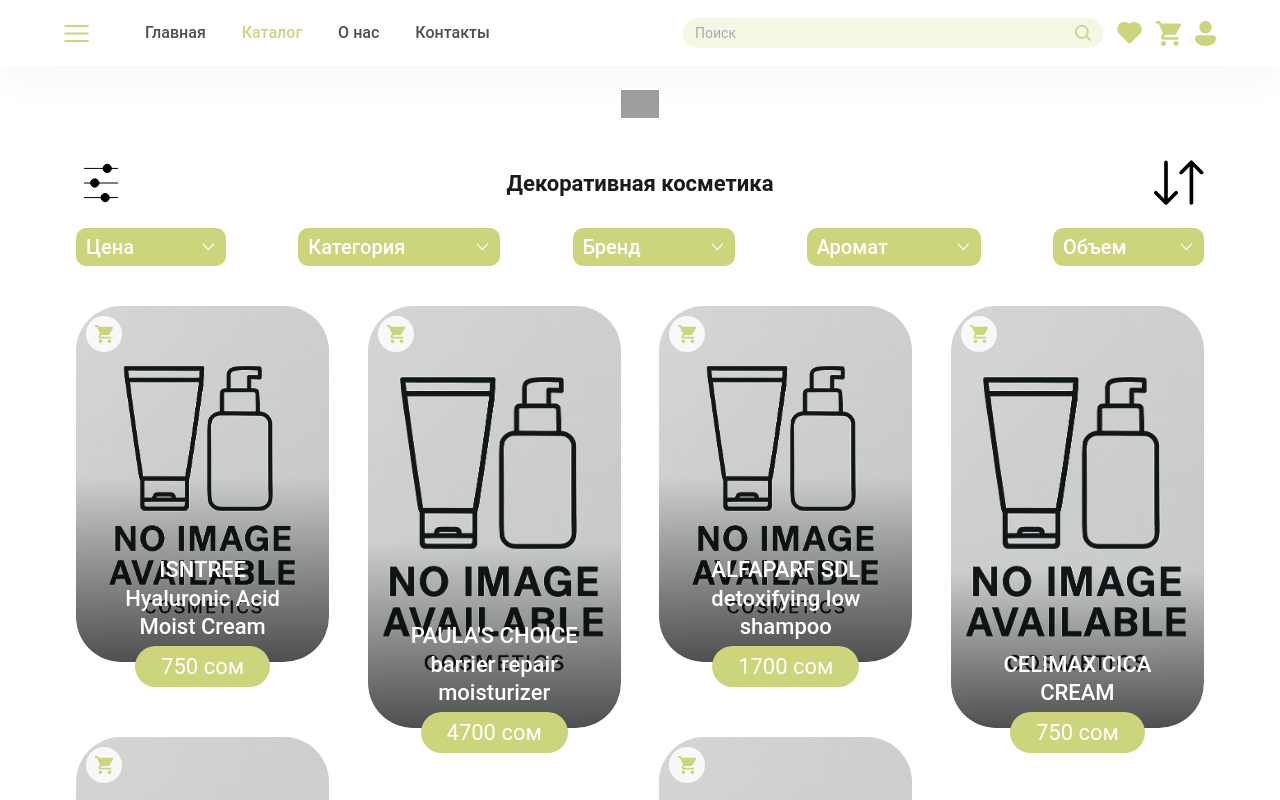
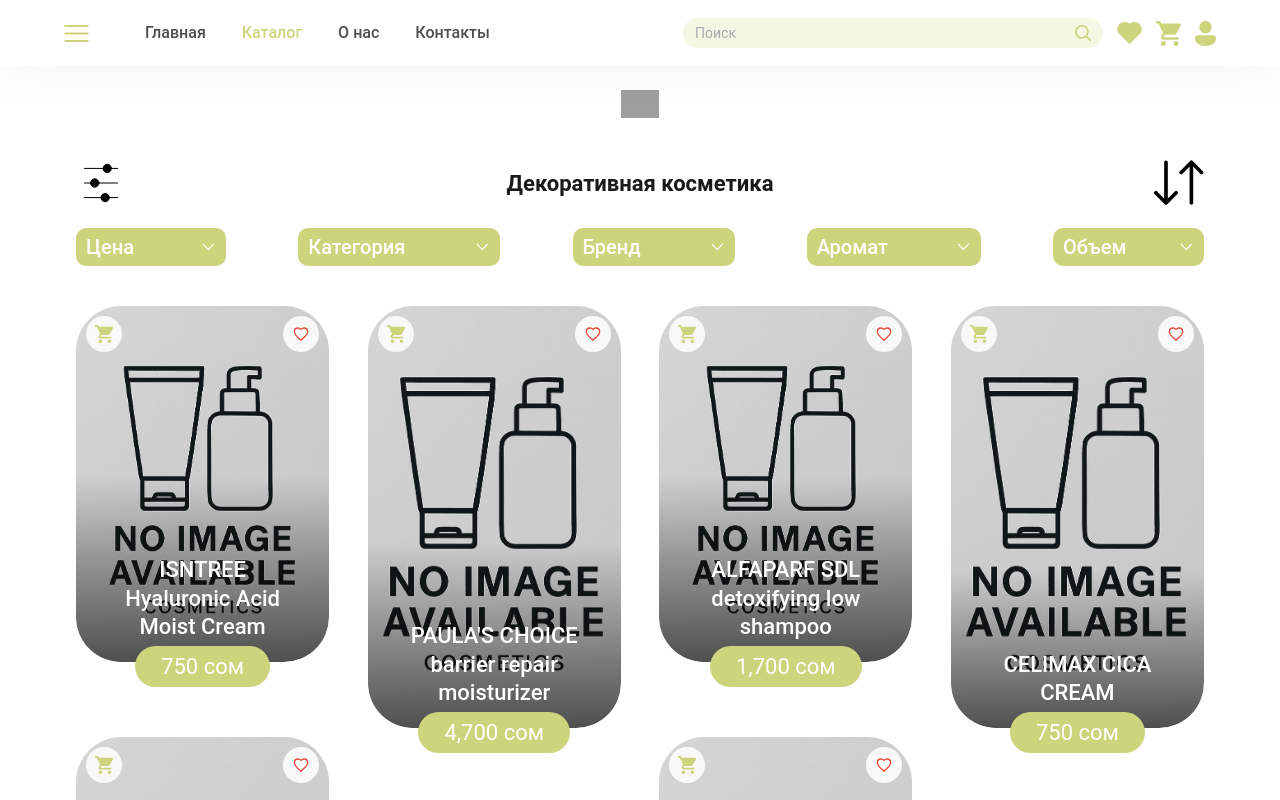
Before and after one commit to begimai12/distore, a React (Vite) app: page /catalog in a window 1280 px wide. Shown: the top 800 px of the page. Built offline with nearby package versions, Linux system fonts and the light colour scheme; grey boxes are pictures that could not be loaded; a web font is replaced by a local one.

Commit message:
Navigate to productpage on card click from Newproducts and Catalog

```diff
--- a/src/components/Catalogimgs/Catalogimgs.jsx
+++ b/src/components/Catalogimgs/Catalogimgs.jsx
@@ -1,4 +1,7 @@
 import { useState, useEffect } from "react";
+import { useNavigate } from "react-router-dom";
+import { useCart } from "../../context/CartContext";
+import { useWishlist } from "../../context/WishlistContext";
 import "./catalogimgs.css";
 import defaultImg from "../../assets/default.png";
 
@@ -34,48 +37,35 @@
 
 function applyFilters(products, filters) {
     let result = [...products];
-
     if (filters.categories.length > 0) {
         result = result.filter(p => filters.categories.includes(p.category));
     }
-
     result = result.filter(p => p.price >= filters.priceFrom && p.price <= filters.priceTo);
-
     switch (filters.sort) {
-        case "Цена: по возрастанию":
-            result.sort((a, b) => a.price - b.price);
-            break;
-        case "Цена: по убыванию":
-            result.sort((a, b) => b.price - a.price);
-            break;
-        case "По новизне":
-            result.sort((a, b) => b.id - a.id);
-            break;
-        default:
-            break;
+        case "Цена: по возрастанию": result.sort((a, b) => a.price - b.price); break;
+        case "Цена: по убыванию": result.sort((a, b) => b.price - a.price); break;
+        case "По новизне": result.sort((a, b) => b.id - a.id); break;
+        default: break;
     }
-
     return result;
 }
 
 export default function CatalogImgs({ filters = { categories: [], priceFrom: 0, priceTo: 10000, sort: "Исходная сортировка" } }) {
     const [currentPage, setCurrentPage] = useState(1);
+    const navigate = useNavigate();
+    const { addToCart } = useCart();
+    const { toggleWishlist, isInWishlist } = useWishlist();
 
     useEffect(() => { setCurrentPage(1); }, [filters]);
 
     const filtered = applyFilters(ALL_PRODUCTS, filters);
     const totalPages = Math.max(1, Math.ceil(filtered.length / ITEMS_PER_PAGE));
     const safePage = Math.min(currentPage, totalPages);
-
-    const paginated = filtered.slice(
-        (safePage - 1) * ITEMS_PER_PAGE,
-        safePage * ITEMS_PER_PAGE
-    );
+    const paginated = filtered.slice((safePage - 1) * ITEMS_PER_PAGE, safePage * ITEMS_PER_PAGE);
 
     const renderPages = () => {
         const pages = [];
         const showFirst = safePage <= 5;
-
         if (totalPages <= 7) {
             for (let p = 1; p <= totalPages; p++) {
                 pages.push(
@@ -106,24 +96,40 @@
 
     return (
         <section className="catalog-imgs">
-
-            {/* Сетка товаров — группы по 8 */}
             <div className="catalog-imgs__groups">
                 {[0, 1, 2].map(groupIndex => (
                     <div key={groupIndex} className="catalog-imgs__grid">
                         {paginated.slice(groupIndex * 8, groupIndex * 8 + 8).map((product) => (
-                            <div key={product.id} className="ci-card">
+                            <div
+                                key={product.id}
+                                className="ci-card"
+                                onClick={() => navigate('/productpage', { state: { product } })}
+                                style={{ cursor: "pointer" }}
+                            >
                                 <div className="ci-card__img-wrap">
                                     <img src={product.img} alt={product.name} className="ci-card__img" />
-                                    <button className="ci-card__cart" aria-label="В корзину">
+                                    <button
+                                        className="ci-card__cart"
+                                        aria-label="В корзину"
+                                        onClick={e => { e.stopPropagation(); addToCart(product); }}
+                                    >
                                         <img src={CART_ICON} alt="корзина" />
+                                    </button>
+                                    <button
+                                        className="ci-card__heart"
+                                        aria-label="В избранное"
+                                        onClick={e => { e.stopPropagation(); toggleWishlist(product); }}
+                                    >
+                                        <svg width="16" height="16" viewBox="0 0 24 24" fill={isInWishlist(product.id) ? "#e74c3c" : "none"} stroke="#e74c3c" strokeWidth="2">
+                                            <path d="M12 21.35l-1.45-1.32C5.4 15.36 2 12.28 2 8.5 2 5.42 4.42 3 7.5 3c1.74 0 3.41.81 4.5 2.09C13.09 3.81 14.76 3 16.5 3 19.58 3 22 5.42 22 8.5c0 3.78-3.4 6.86-8.55 11.54L12 21.35z" />
+                                        </svg>
                                     </button>
                                     <div className="ci-card__info">
                                         <p className="ci-card__name">{product.name}</p>
                                     </div>
                                 </div>
                                 <div className="ci-card__price-wrap">
-                                    <span className="ci-card__price">{product.price} сом</span>
+                                    <span className="ci-card__price">{product.price.toLocaleString()} сом</span>
                                 </div>
                             </div>
                         ))}
@@ -131,7 +137,6 @@
                 ))}
             </div>
 
-            {/* Пагинация */}
             <div className="ci-pagination">
                 <button
                     className="ci-pagination__btn ci-pagination__btn--arrow"
@@ -141,9 +146,7 @@
                 >
                     <img src={ARROW_LEFT} alt="назад" className="ci-pagination__arrow" />
                 </button>
-
                 {renderPages()}
-
                 <button
                     className="ci-pagination__btn ci-pagination__btn--arrow"
                     onClick={() => setCurrentPage(v => Math.min(v + 1, totalPages))}
--- a/src/components/Catalogimgs/catalogimgs.css
+++ b/src/components/Catalogimgs/catalogimgs.css
@@ -119,6 +119,27 @@
     width: 18px;
     height: 18px;
     display: block;
+}
+
+.ci-card__heart {
+    position: absolute;
+    top: 10px;
+    right: 10px;
+    background: rgba(255, 255, 255, 0.85);
+    border: none;
+    border-radius: 50%;
+    width: 36px;
+    height: 36px;
+    display: flex;
+    align-items: center;
+    justify-content: center;
+    cursor: pointer;
+    padding: 0;
+    transition: opacity 0.2s;
+}
+
+.ci-card__heart:hover {
+    opacity: 0.7;
 }
 
 .ci-card__info {
--- a/src/components/Newproducts/Newproducts.jsx
+++ b/src/components/Newproducts/Newproducts.jsx
@@ -1,4 +1,5 @@
 import { useState } from "react";
+import { useNavigate } from "react-router-dom";
 import { useCart } from "../../context/CartContext";
 import { useWishlist } from "../../context/WishlistContext";
 import "./newproducts.css";
@@ -26,6 +27,7 @@
 export default function NewProducts() {
     const [activeTab, setActiveTab] = useState(0);
     const [currentPage, setCurrentPage] = useState(1);
+    const navigate = useNavigate();
     const { addToCart } = useCart();
     const { toggleWishlist, isInWishlist } = useWishlist();
 
@@ -55,14 +57,14 @@
             {/* Сетка товаров */}
             <div className="new-products__grid">
                 {PRODUCTS.map((product) => (
-                    <div key={product.id} className="product-card">
+                    <div key={product.id} className="product-card" onClick={() => navigate('/productpage', { state: { product } })} style={{ cursor: "pointer" }}>
                         {/* Изображение */}
                         <div className="product-card__img-wrap">
                             <img src={product.img} alt={product.name} className="product-card__img" />
-                            <button className="product-card__cart" aria-label="В корзину" onClick={() => addToCart(product)}>
+                            <button className="product-card__cart" aria-label="В корзину" onClick={e => { e.stopPropagation(); addToCart(product); }}>
                                 <img src={CART_ICON} alt="корзина" />
                             </button>
-                            <button className="product-card__heart" aria-label="В избранное" onClick={() => toggleWishlist(product)}>
+                            <button className="product-card__heart" aria-label="В избранное" onClick={e => { e.stopPropagation(); toggleWishlist(product); }}>
                                 <svg width="16" height="16" viewBox="0 0 24 24" fill={isInWishlist(product.id) ? "#e74c3c" : "none"} stroke="#e74c3c" strokeWidth="2">
                                     <path d="M12 21.35l-1.45-1.32C5.4 15.36 2 12.28 2 8.5 2 5.42 4.42 3 7.5 3c1.74 0 3.41.81 4.5 2.09C13.09 3.81 14.76 3 16.5 3 19.58 3 22 5.42 22 8.5c0 3.78-3.4 6.86-8.55 11.54L12 21.35z" />
                                 </svg>
--- a/src/components/Productcard/Productcard.jsx
+++ b/src/components/Productcard/Productcard.jsx
@@ -21,11 +21,18 @@
     images: [defaultImg, defaultImg, defaultImg],
 };
 
-export default function ProductCard({ product = PRODUCT }) {
-    const [selectedVolume, setSelectedVolume] = useState(product.volumes[0]);
+export default function ProductCard({ product: raw = PRODUCT }) {
+    const product = {
+        ...raw,
+        images: raw.images || (raw.img ? [raw.img, raw.img, raw.img] : [defaultImg, defaultImg, defaultImg]),
+        volumes: raw.volumes || [],
+        shades: raw.shades || [],
+        description: raw.description || "",
+    };
+    const [selectedVolume, setSelectedVolume] = useState(product.volumes[0] || "");
     const { addToCart } = useCart();
     const { toggleWishlist, isInWishlist } = useWishlist();
-    const [selectedShade, setSelectedShade] = useState(product.shades[0]);
+    const [selectedShade, setSelectedShade] = useState(product.shades[0] || "");
     const [activeImg, setActiveImg] = useState(0);
     const liked = isInWishlist(product.id);
     const [descOpen, setDescOpen] = useState(true);
@@ -93,6 +100,7 @@
                 {/* Инфо */}
                 <div className="pc-info">
                     <h1 className="pc-info__name">{product.name}</h1>
+                    {product.volumes.length > 0 && (
                         <div className="pc-info__row">
                             <span className="pc-info__label">Объем:</span>
                             <div className="pc-info__tags">
@@ -101,6 +109,8 @@
                                 ))}
                             </div>
                         </div>
+                    )}
+                    {product.shades.length > 0 && (
                         <div className="pc-info__row">
                             <span className="pc-info__label">Оттенок:</span>
                             <div className="pc-info__tags">
@@ -109,6 +119,7 @@
                                 ))}
                             </div>
                         </div>
+                    )}
                     <div className="pc-accordion">
                         <button className="pc-accordion__btn" onClick={() => setDescOpen(v => !v)}>
                             <span>Описание</span>
--- a/src/pages/Productpage/Productpage.jsx
+++ b/src/pages/Productpage/Productpage.jsx
@@ -1,16 +1,15 @@
+import { useLocation } from "react-router-dom"
 import Footer from "../../components/Footer/Footer"
 import Header from "../../components/Header/Header"
 import ProductCard from "../../components/Productcard/Productcard"
 
-
 function Productpage() {
-
+    const { state } = useLocation();
     return (
         <>
             <Header variant="back" />
-            <ProductCard />
+            <ProductCard product={state?.product} />
             <Footer hideOnMobile />
-
         </>
     )
 }
```
Lines whose indentation alone changed are shown as unchanged.
